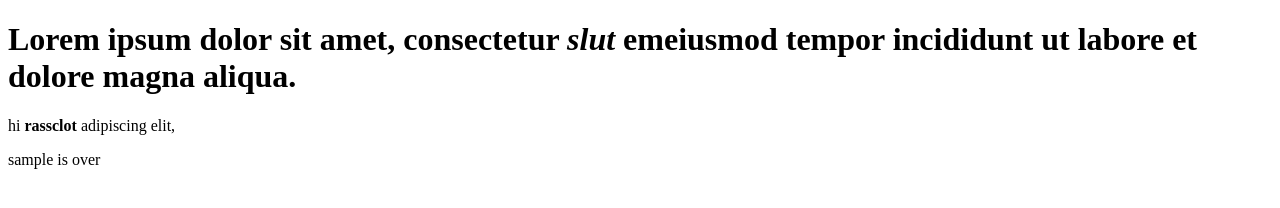
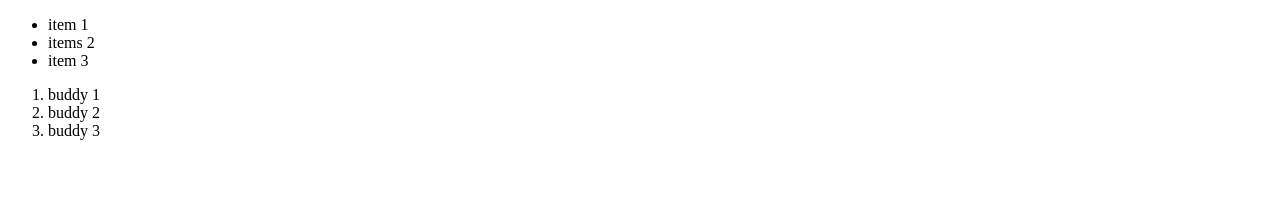
Before and after one commit to Irfan-Firosh/WebDev, a plain HTML site: page index.html in a window 1280 px wide. Drawn offline with Linux system fonts and the light colour scheme.

Commit message:
list sampling

```diff
--- a/index.html
+++ b/index.html
@@ -1,15 +1,21 @@
 <!DOCTYPE html>
 <html lang="en">
-<head>
-    <meta charset="UTF-8">
-    <meta http-equiv="X-UA-Compatible" content="IE=edge">
-    <meta name="viewport" content="width=device-width, initial-scale=1.0">
+  <head>
+    <meta charset="UTF-8" />
+    <meta http-equiv="X-UA-Compatible" content="IE=edge" />
+    <meta name="viewport" content="width=device-width, initial-scale=1.0" />
     <title>Sample Website</title>
-</head>
-<body>
-    <h1>Lorem ipsum dolor sit amet, consectetur <em>slut</em> emeiusmod tempor incididunt ut labore et dolore magna aliqua.</h1>
-    <p>hi <strong>rassclot</strong> adipiscing elit, </p>
-    <p> sample is over</p>
-    <!-- sample HTML commetn -->
-</body>
+  </head>
+  <body>
+    <ul>
+      <li>item 1</li>
+      <li>items 2</li>
+      <li>item 3</li>
+    </ul>
+    <ol>
+      <li>buddy 1</li>
+      <li>buddy 2</li>
+      <li>buddy 3</li>
+    </ol>
+  </body>
 </html>
```
